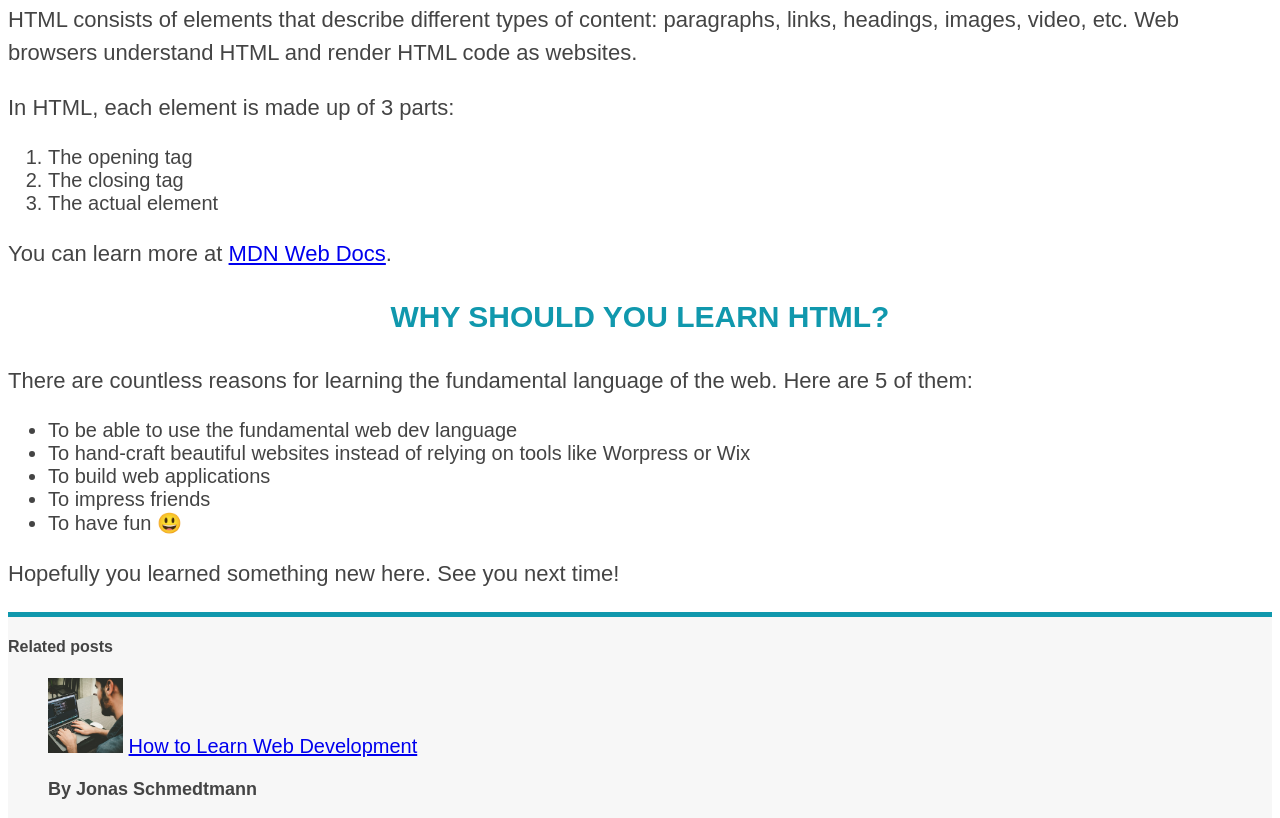
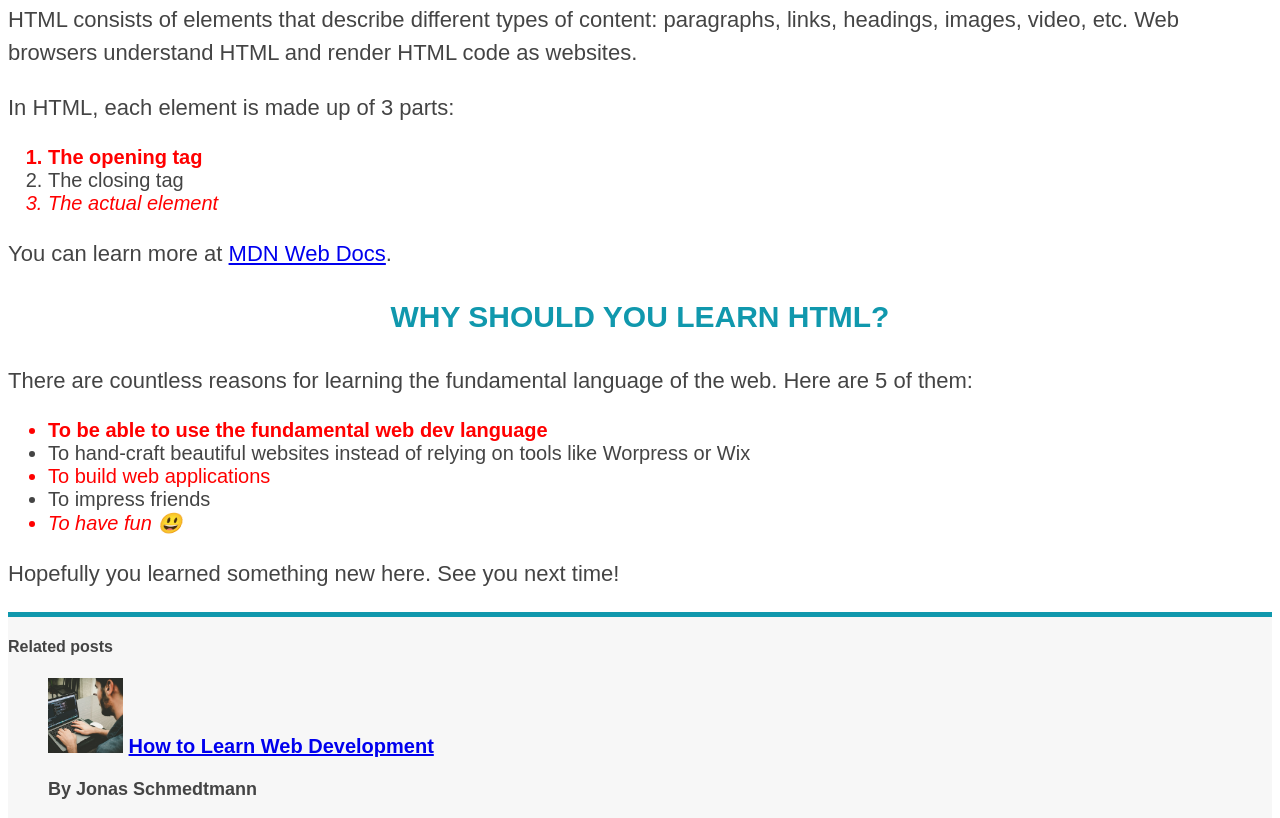
Before and after one commit to faiazhossain/html-css-basic, a plain HTML site: page index.html in a window 1280 px wide. Shown: the part 838-1656 px from the top of the page. Drawn offline with Linux system fonts and the light colour scheme.

Commit message:
feat: css

```diff
--- a/style.css
+++ b/style.css
@@ -62,3 +62,14 @@ aside {
   border-top: 5px solid #1098ad;
   border-bottom: 5px solid #1098ad;
 }
+
+li:first-child {
+  font-weight: bold;
+}
+
+li:last-child {
+  font-style: italic;
+}
+li:nth-child(odd) {
+  color: red;
+}
```
